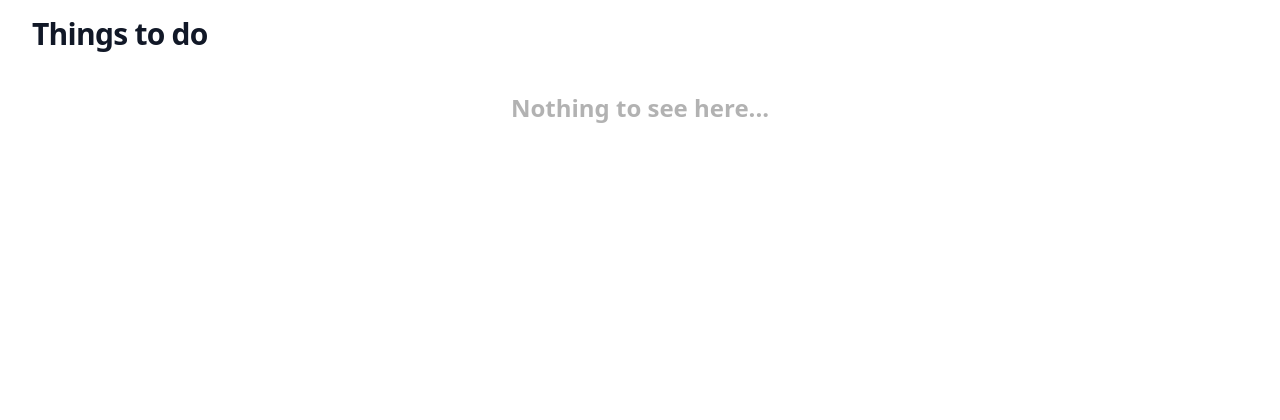
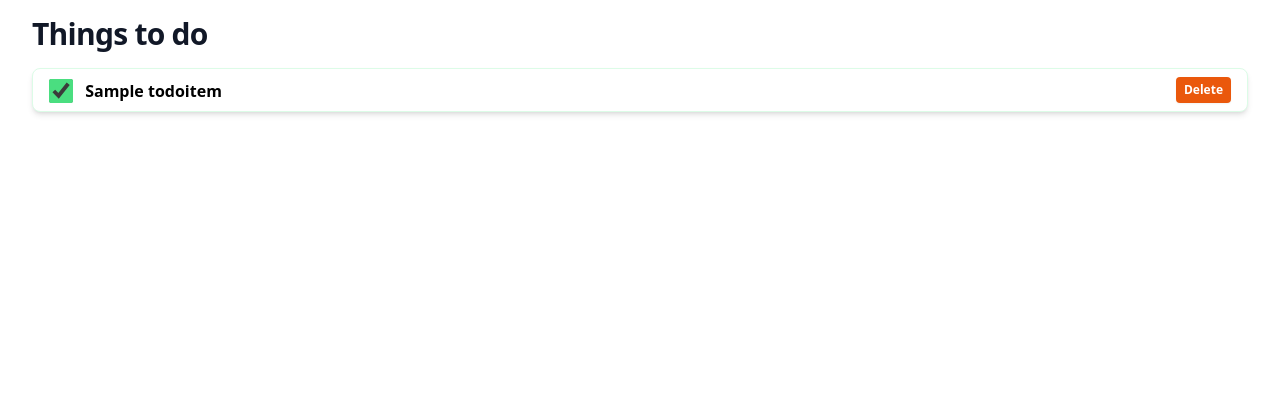
Before and after one commit to cjr47/htmx_alpine_playwright_tutorial, a Django app: page / in a window 1280 px wide. Shown: the top 420 px of the page. Run offline with Django 4.2, Linux system fonts and the light colour scheme; tables that the repository leaves empty hold one stand-in row (values such as "Sample post"); some libraries are stand-ins or nearby versions.

Commit message:
steps 10 - 14 completed

```diff
--- /dev/null
+++ b/yata_config/todos/static/todos/utils.js
@@ -0,0 +1,31 @@
+function showOrHideEmptyMessage() {
+  // use the id and class name you just set up
+  const itemClass = "todo_item";
+  const emptyListId = "todo_items_empty";
+
+  const itemCount = Array.from(
+    document.getElementsByClassName(itemClass)
+  ).length;
+
+  if (itemCount === 0) {
+    document.getElementById(emptyListId).style.display = "block";
+  } else {
+    document.getElementById(emptyListId).style.display = "none";
+  }
+}
+
+
+window.onload = function () {
+  // note the ID here. It is the target from our form's htmx post
+  const targetNode = document.getElementById("todo_items");
+
+  const config = {
+    childList: true,
+  };
+
+  const observer = new MutationObserver(showOrHideEmptyMessage);
+
+  observer.observe(targetNode, config);
+
+  showOrHideEmptyMessage();
+};
--- a/yata_config/todos/templates/todos/index.html
+++ b/yata_config/todos/templates/todos/index.html
@@ -1,3 +1,5 @@
+{% load static %}
+
 <html lang="en">
 
 <head>
@@ -8,19 +10,27 @@
     <script src="https://unpkg.com/htmx.org@1.9.11"
         integrity="sha384-0gxUXCCR8yv9FM2b+U3FDbsKthCI66oH5IA9fHppQq9DDMHuMauqq1ZHBpJxQ0J0"
         crossorigin="anonymous"></script>
+    <script src="{% static 'todos/utils.js' %}"></script>
 </head>
 
-<body>
+<body hx-headers='{"X-CSRFToken": "{{ csrf_token }}"}'>
     <div class="mx-auto max-w-7xl sm:px-6 lg:px-8 space-y-4 pt-4">
 
         <h1 class="text-2xl font-bold leading-7 text-gray-900 sm:truncate sm:text-3xl sm:tracking-tight">Things to do
         </h1>
 
-        <div id="todo_items" />
 
-        <div class="text-center text-2xl font-bold text-transparent/30 pt-6">
+        <div id="todo_items" class="space-y-2">
+            {% for item in todo_items %}
+
+            {% include "todos/partial_todo.html" %}
+
+            {% endfor %}
+        </div>
+        <div id="todo_items_empty" class="text-center text-2xl font-bold text-transparent/30 pt-6">
             Nothing to see here...
         </div>
+
 
 
         <div class="absolute inset-x-0 bottom-2 flex justify-center">
--- a/yata_config/todos/templates/todos/partial_todo.html
+++ b/yata_config/todos/templates/todos/partial_todo.html
@@ -1,7 +1,24 @@
-<div>
-    <input type="checkbox" />
-    {{ item.title }}
-    <button>
+<div
+    class="todo_item border-solid border border-green-100 rounded-lg shadow-md bg-white pl-4 pr-4 pt-2 pb-2 flex justify-between "
+    id="item-{{ item.id }}">
+    <div >
+
+        <input type="checkbox" class="h-6 w-6 rounded border-green-300 text-green-600
+        accent-green-400
+        cursor-pointer
+        inline-block align-middle"
+        {% if item.completed %} checked {% endif %}
+        data-testid="toggle_item_{{ item.id }}" hx-put="{% url 'todos:action_toggle_todo' item.id %}"/>
+
+        <span class="inline-block align-middle px-2 font-semibold font-normal
+        "> {{ item.title }}</span>
+    </div>
+    <button
+        hx-delete="{% url 'todos:action_delete_todo' item.id %}"
+        hx-target="#item-{{ item.id }}"
+        hx-swap="outerHTML"
+        data-testid="delete_item_{{ item.id }}"
+        class="rounded bg-orange-600 px-2 py-1 text-xs font-semibold text-white shadow-sm hover:bg-orange-500 focus-visible:outline focus-visible:outline-2 focus-visible:outline-offset-2 focus-visible:outline-orange-600 inline-block align-middle">
         Delete
     </button>
 </div>
--- a/yata_config/todos/urls.py
+++ b/yata_config/todos/urls.py
@@ -5,6 +5,9 @@ app_name = 'todos'
 
 urlpatterns = [
     path('', views.index, name='index'),
-    path("action_add_new_todo", views.action_add_new_todo,
-         name="action_add_new_todo"),
+    path("action_add_new_todo", views.action_add_new_todo, name="action_add_new_todo"),
+    path("action_toggle_todo/<int:item_id>", views.action_toggle_todo, name="action_toggle_todo",),
+    path("action_delete_todo/<int:item_id>",
+         views.action_delete_todo, name="action_delete_todo"),
+
 ]
--- a/yata_config/todos/views.py
+++ b/yata_config/todos/views.py
@@ -2,15 +2,16 @@ from django.shortcuts import render
 from django.http import HttpResponse
 from django.views.decorators.http import require_http_methods
 from . import forms
+from .models import TodoItem
 
 
 @require_http_methods(['GET'])
 def index(request):
     form = forms.CreateTodoForm()
     context = {
-        'form':form
+        'form':form,
+        'todo_items': TodoItem.objects.all(),
     }
-
     return render(request, 'todos/index.html', context)
 
 
@@ -19,3 +20,18 @@ def action_add_new_todo(request):
     form = forms.CreateTodoForm(request.POST)
     instance = form.save()
     return render(request, "todos/partial_todo.html", {"item": instance})
+
+
+@require_http_methods(["PUT"])
+def action_toggle_todo(request, item_id):
+    item = TodoItem.objects.get(id=item_id)
+    item.completed = not item.completed
+    item.save()
+    return HttpResponse('')
+
+
+@require_http_methods(["DELETE"])
+def action_delete_todo(request, item_id):
+    item = TodoItem.objects.get(id=item_id)
+    item.delete()
+    return HttpResponse("")
```
Also changed, not shown: yata_config/todos/tests/test_todos.py (+42 -1 lines).
